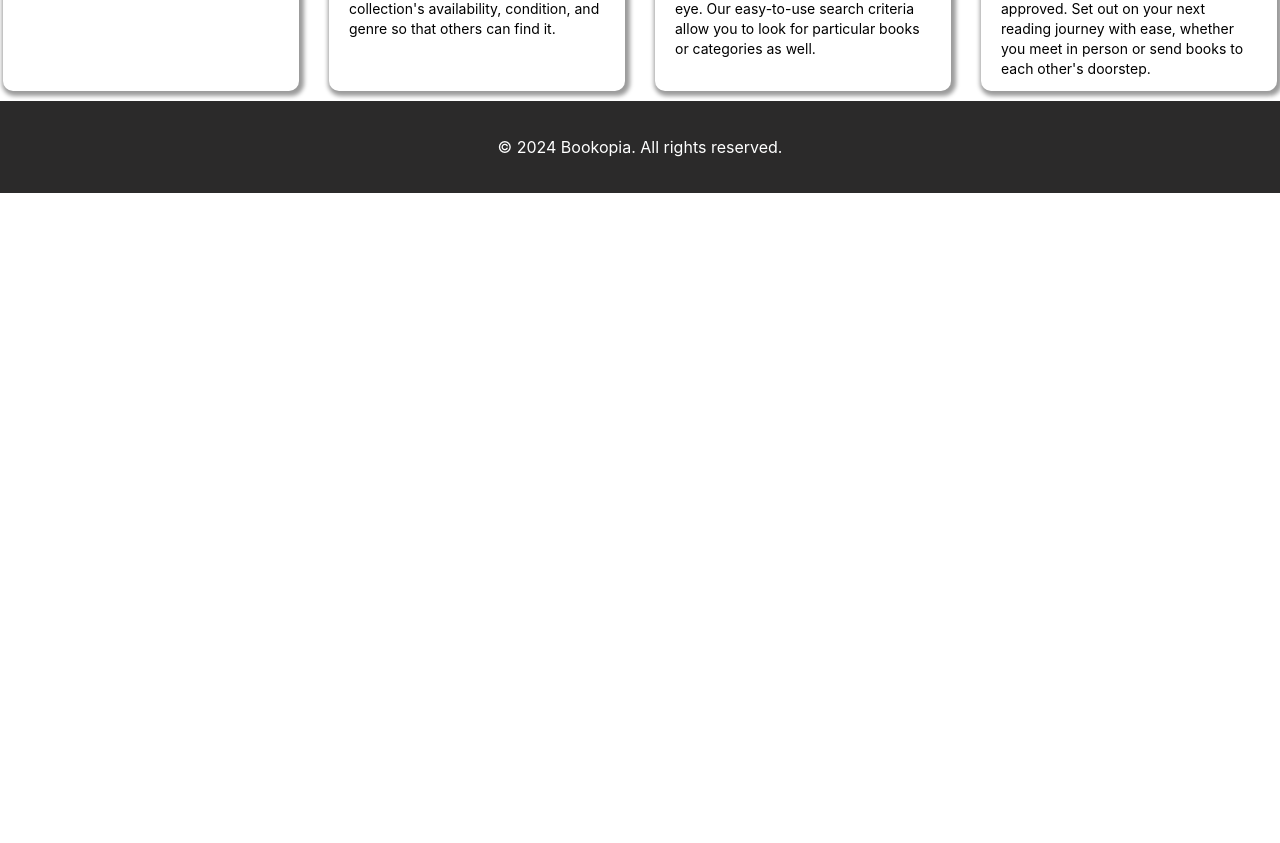
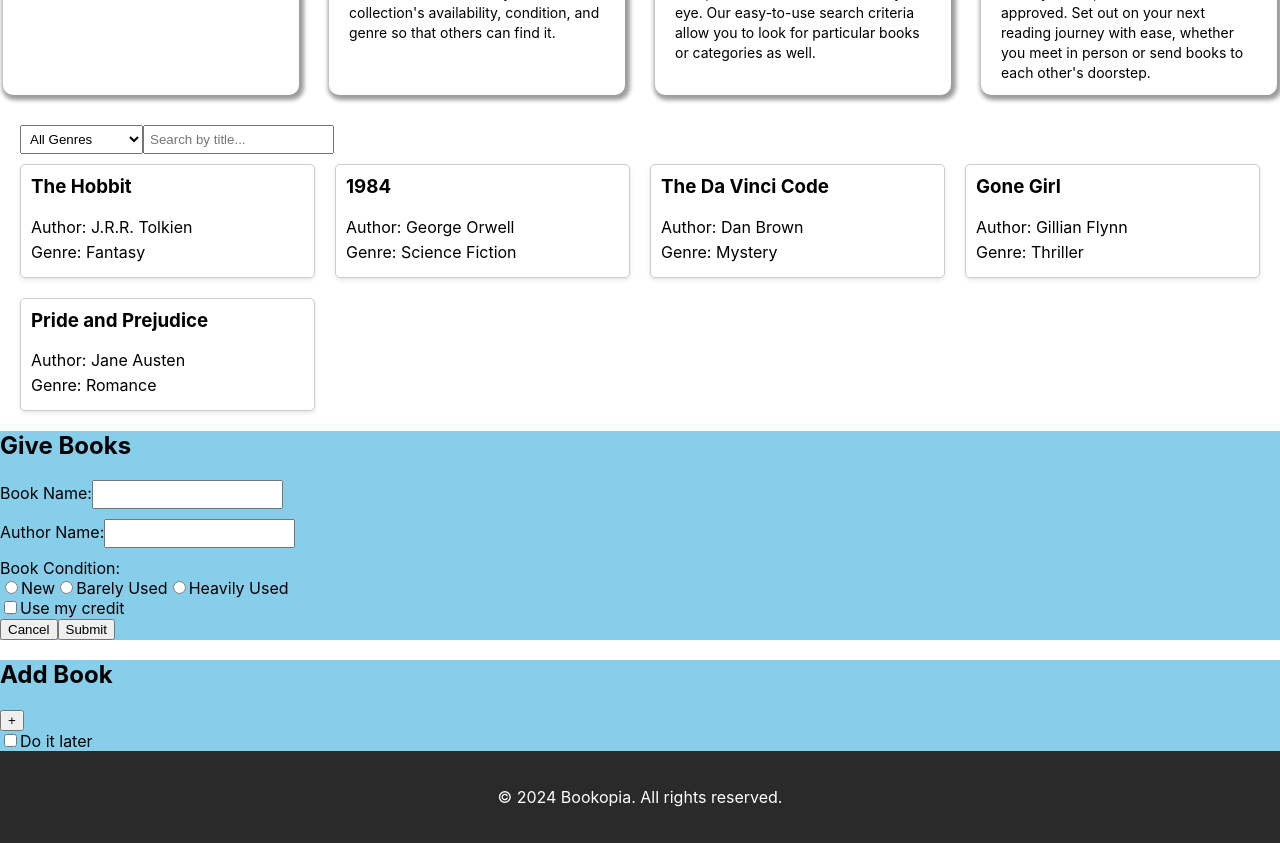
Before and after one commit to amankalra4/Bookopia, a React (Create React App) app: page / in a window 1280 px wide. Shown: the part 780-1623 px from the top of the page. Before the commit the page ends 973 px from the top, so only its background shows below. Built offline with nearby package versions, Linux system fonts and the light colour scheme.

Commit message:
updated code for book listing and take or add book pages

```diff
--- /dev/null
+++ b/src/Pages/BookExchange/index.tsx
@@ -0,0 +1,102 @@
+// TwoParallelCards.tsx
+import React, { useState } from 'react';
+import BookListing from '../BookListing.tsx';
+
+const GiveBooksCard: React.FC = () => {
+  const [bookName, setBookName] = useState('');
+  const [authorName, setAuthorName] = useState('');
+  const [condition, setCondition] = useState<'new' | 'barely used' | 'heavily used' | ''>('');
+  const [useCredit, setUseCredit] = useState(false);
+
+  const handleCancel = () => {
+    setBookName('');
+    setAuthorName('');
+    setCondition('');
+  };
+
+  const handleSubmit = () => {
+    // Assuming you have a function to navigate to the next page
+    // For demonstration, let's just log the form data
+    console.log('Book Name:', bookName);
+    console.log('Author Name:', authorName);
+    console.log('Condition:', condition);
+    console.log('Use Credit:', useCredit);
+    // Navigate to the next page (email page)
+  };
+
+  return (
+    <div className="card" style={{ backgroundColor: '#87CEEB' }}>
+      <h2>Give Books</h2>
+      <div className="input-group">
+        <label htmlFor="bookName">Book Name:</label>
+        <input type="text" id="bookName" value={bookName} onChange={e => setBookName(e.target.value)} />
+      </div>
+      <div className="input-group">
+        <label htmlFor="authorName">Author Name:</label>
+        <input type="text" id="authorName" value={authorName} onChange={e => setAuthorName(e.target.value)} />
+      </div>
+      <div className="input-group">
+        <label>Book Condition:</label>
+        <div className="radio-group">
+          <input type="radio" id="new" name="condition" value="new" checked={condition === 'new'} onChange={() => setCondition('new')} />
+          <label htmlFor="new">New</label>
+          <input type="radio" id="barelyUsed" name="condition" value="barely used" checked={condition === 'barely used'} onChange={() => setCondition('barely used')} />
+          <label htmlFor="barelyUsed">Barely Used</label>
+          <input type="radio" id="heavilyUsed" name="condition" value="heavily used" checked={condition === 'heavily used'} onChange={() => setCondition('heavily used')} />
+          <label htmlFor="heavilyUsed">Heavily Used</label>
+        </div>
+      </div>
+      <div>
+        <input type="checkbox" id="useCredit" checked={useCredit} onChange={() => setUseCredit(!useCredit)} />
+        <label htmlFor="useCredit">Use my credit</label>
+      </div>
+      <div>
+        <button onClick={handleCancel}>Cancel</button>
+        <button onClick={handleSubmit}>Submit</button>
+      </div>
+    </div>
+  );
+}
+
+const AddBookCard: React.FC = () => {
+  const [showBookListing, setShowBookListing] = useState(false);
+  const [selectedBook, setSelectedBook] = useState('');
+  const [doItLater, setDoItLater] = useState(false);
+
+  const handleAddBook = () => {
+    setShowBookListing(true);
+  };
+
+  const handleBookSelection = (book: string) => {
+    setSelectedBook(book);
+    // Navigate to the next page (email page)
+  };
+
+  const handleDoItLater = () => {
+    setDoItLater(!doItLater);
+  };
+
+  return (
+    <div className="card" style={{ backgroundColor: '#87CEEB' }}>
+      <h2>Add Book</h2>
+      <button className="add-button" onClick={handleAddBook}>+</button>
+      <div>
+        <input type="checkbox" id="doItLater" checked={doItLater} onChange={handleDoItLater} />
+        <label htmlFor="doItLater">Do it later</label>
+      </div>
+      {showBookListing && <BookListing onSelect={handleBookSelection} />}
+      {selectedBook && <p>Selected Book: {selectedBook}</p>}
+    </div>
+  );
+}
+
+const BookExchange: React.FC = () => {
+  return (
+    <div className="">
+      <GiveBooksCard />
+      <AddBookCard />
+    </div>
+  );
+}
+
+export default BookExchange;
--- /dev/null
+++ b/src/Pages/BookExchange/style.css
@@ -0,0 +1,68 @@
+/* style.css */
+
+/* Container for the two cards */
+/* .container {
+    display: flex;
+    justify-content: space-between;
+    align-items: flex-start;
+  } */
+
+  /* Card styles */
+  .card {
+    width: 45%; /* Adjust width as needed */
+    border-radius: 8px;
+    padding: 20px;
+    margin-bottom: 20px;
+  }
+
+  .card h2 {
+    margin-top: 0;
+    margin-bottom: 20px;
+  }
+
+  /* Input field styles */
+  .input-group {
+    margin-bottom: 20px;
+  }
+
+  .input-group label {
+    display: block;
+  }
+
+  .input-group input[type="text"],
+  .input-group input[type="radio"] {
+    width: calc(100% - 20px);
+    padding: 8px;
+    margin-top: 5px;
+  }
+
+  /* Radio button styles */
+  .radio-group {
+    display: flex;
+    flex-wrap: wrap;
+  }
+
+  .radio-group input[type="radio"] {
+    margin-right: 10px;
+  }
+
+  /* Button styles */
+  button.add-button {
+    padding: 10px 16px;
+    margin: 0;
+    background-color: #007bff;
+    color: #fff;
+    border: none;
+    border-radius: 50%;
+    cursor: pointer;
+    font-size: 24px;
+    line-height: 1;
+    width: 40px;
+    height: 40px;
+    display: inline-block;
+    text-align: center;
+  }
+
+  button.add-button:hover {
+    background-color: #0056b3;
+  }
--- /dev/null
+++ b/src/Pages/BookListing.tsx/BookCard.tsx
@@ -0,0 +1,20 @@
+// BookCard.tsx
+import React from 'react';
+import { Book } from './types'; // Assuming you have defined the Book type in a separate file
+
+interface Props {
+  book: Book;
+}
+
+const BookCard: React.FC<Props> = ({ book }) => {
+  return (
+    <div className="book-card">
+      <h3>{book.title}</h3>
+      <p>Author: {book.author}</p>
+      <p>Genre: {book.genre}</p>
+      {/* Add more details here */}
+    </div>
+  );
+};
+
+export default BookCard;
--- /dev/null
+++ b/src/Pages/BookListing.tsx/constants.ts
@@ -0,0 +1,34 @@
+// booksData.ts
+export const booksData = [
+    {
+      id: 1,
+      title: 'The Hobbit',
+      author: 'J.R.R. Tolkien',
+      genre: 'Fantasy',
+    },
+    {
+      id: 2,
+      title: '1984',
+      author: 'George Orwell',
+      genre: 'Science Fiction',
+    },
+    {
+      id: 3,
+      title: 'The Da Vinci Code',
+      author: 'Dan Brown',
+      genre: 'Mystery',
+    },
+    {
+      id: 4,
+      title: 'Gone Girl',
+      author: 'Gillian Flynn',
+      genre: 'Thriller',
+    },
+    {
+      id: 5,
+      title: 'Pride and Prejudice',
+      author: 'Jane Austen',
+      genre: 'Romance',
+    },
+    // Add more books as needed
+  ];
--- /dev/null
+++ b/src/Pages/BookListing.tsx/index.tsx
@@ -0,0 +1,98 @@
+// BookListing.tsx
+import React, { ReactNode, useEffect, useState } from 'react';
+import {booksData} from './constants'; // Sample data for books
+import BookCard from './BookCard';
+import './style.css'; // Import CSS file for styling
+
+// Function to check if the user is logged in (You need to replace this with your actual authentication logic)
+const isLoggedIn = () => {
+    // Implement your authentication logic here
+    // For example, you might use localStorage, cookies, or context API to manage authentication state
+    // Return true if the user is logged in, false otherwise
+    return localStorage.getItem('isLoggedIn') === 'true'; // Assuming you are storing login state in localStorage
+  }
+
+
+  interface BookListingProps {
+    onSelect: (book: string) => void;
+  }
+
+
+
+
+interface Book {
+  id: number;
+  title: string;
+  author: string;
+  genre: string;
+  // Add more fields as needed
+}
+
+
+const genres = ['Fantasy', 'Science Fiction', 'Mystery', 'Thriller', 'Romance']; // Sample genres
+
+const BookListing: React.FC <BookListingProps> =  ({ onSelect }) => {
+//     const [loggedIn, setLoggedIn] = useState<boolean>(false);
+
+//   useEffect(() => {
+//     // Check if the user is logged in when the component mounts
+//     setLoggedIn(isLoggedIn());
+//   }, []);
+  const [filter, setFilter] = useState<string | null>(null); // State for genre filter
+  const [searchTerm, setSearchTerm] = useState<string>(''); // State for search term
+
+  const handleFilterChange = (event: React.ChangeEvent<HTMLSelectElement>) => {
+    setFilter(event.target.value);
+  };
+
+  const handleSearchChange = (event: React.ChangeEvent<HTMLInputElement>) => {
+    setSearchTerm(event.target.value);
+  };
+
+  const filteredBooks = booksData.filter(book => {
+    // Filter by genre
+    if (filter && book.genre !== filter) return false;
+
+    // Filter by search term
+    if (searchTerm && !book.title.toLowerCase().includes(searchTerm.toLowerCase())) return false;
+
+    return true;
+  });
+
+    function book(value: { id: number; title: string; author: string; genre: string; }, index: number, array: { id: number; title: string; author: string; genre: string; }[]): ReactNode {
+        throw new Error('Function not implemented.');
+    }
+    // if (!loggedIn) {
+    //     return <p>Please log in to view this page.</p>;
+    //   }
+
+
+  return (
+    <div className="book-listing-container">
+      {/* Genre filter */}
+      <select value={filter || ''} onChange={handleFilterChange}>
+        <option value="">All Genres</option>
+        {genres.map(genre => (
+          <option key={genre} value={genre}>
+            {genre}
+          </option>
+        ))}
+      </select>
+
+      {/* Search input */}
+      <input type="text" placeholder="Search by title..." value={searchTerm} onChange={handleSearchChange} />
+
+      {/* Book list */}
+      <div className="book-list">
+        {filteredBooks.map(book => (
+          <BookCard key={book.id} book={book} />
+        ))}
+      </div>
+    </div>
+  );
+};
+
+export default BookListing;
+
+// Ensure to add an empty export statement to make it a module
+export {};
--- /dev/null
+++ b/src/Pages/BookListing.tsx/style.css
@@ -0,0 +1,32 @@
+/* BookListing.css */
+.book-listing-container {
+    margin: 20px;
+  }
+
+  select, input[type="text"] {
+    margin-bottom: 10px;
+    padding: 5px;
+  }
+
+  .book-list {
+    display: grid;
+    grid-template-columns: repeat(auto-fill, minmax(250px, 1fr));
+    gap: 20px;
+  }
+
+  .book-card {
+    border: 1px solid #ccc;
+    border-radius: 5px;
+    padding: 10px;
+    box-shadow: 0 2px 4px rgba(0, 0, 0, 0.1);
+  }
+
+  .book-card h3 {
+    margin-top: 0;
+  }
+
+  .book-card p {
+    margin: 5px 0;
+  }
+
+  /* Add more styling as needed */
--- /dev/null
+++ b/src/Pages/BookListing.tsx/types.ts
@@ -0,0 +1,8 @@
+// types.ts
+export interface Book {
+    id: number;
+    title: string;
+    author: string;
+    genre: string;
+    // Add more fields as needed
+  }
--- a/src/Pages/Home/index.tsx
+++ b/src/Pages/Home/index.tsx
@@ -3,6 +3,8 @@ import Footer from "../../ Components/Footer";
 import HomeScreenImage from "../../assets/home-screen-image.jpg";
 import "./styles.css";
 import { whatWeDoContent } from "./constants";
+import BookListing from "../BookListing.tsx";
+import BookExchange from "../BookExchange";
 
 function Home() {
   return (
@@ -26,6 +28,10 @@ function Home() {
             </div>
           ))}
         </div>
+        <BookListing onSelect={function (book: string): void {
+          throw new Error("Function not implemented.");
+        } } />
+        <BookExchange />
       </main>
       <Footer />
     </div>
```
